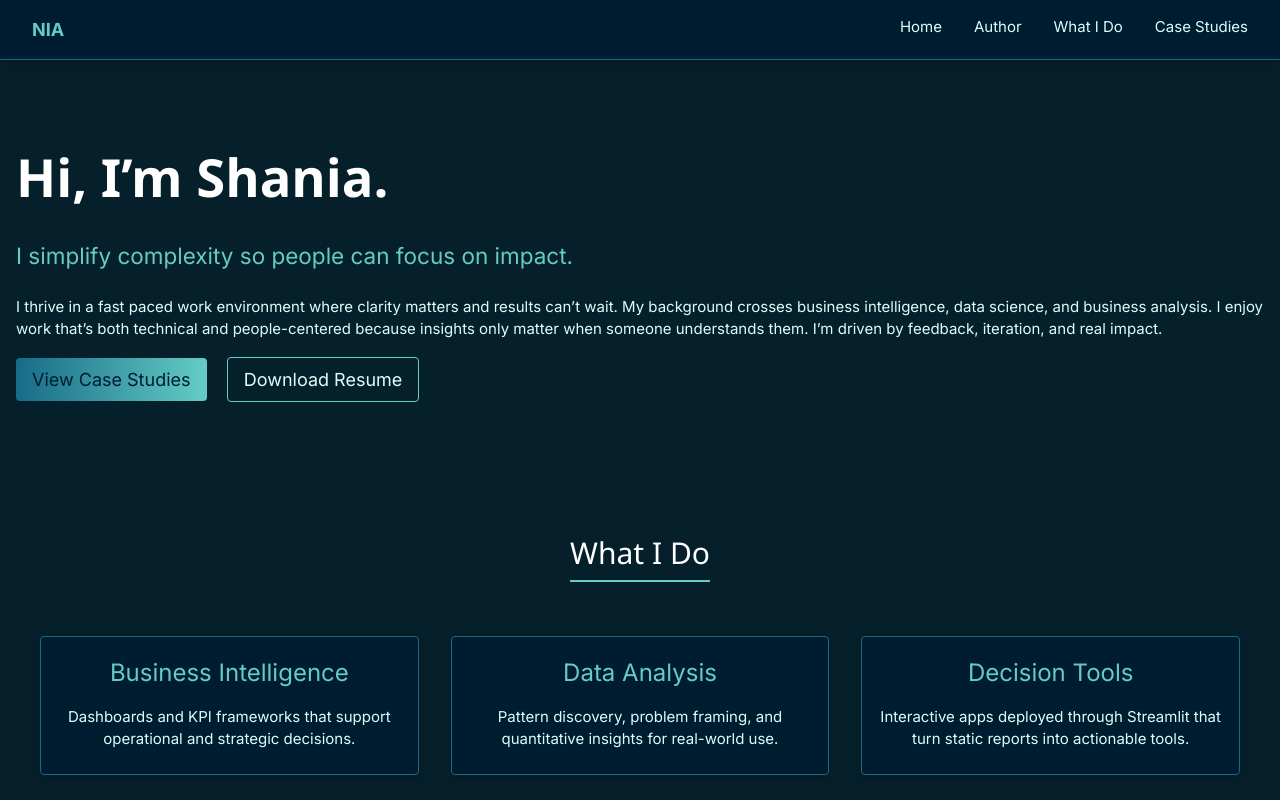
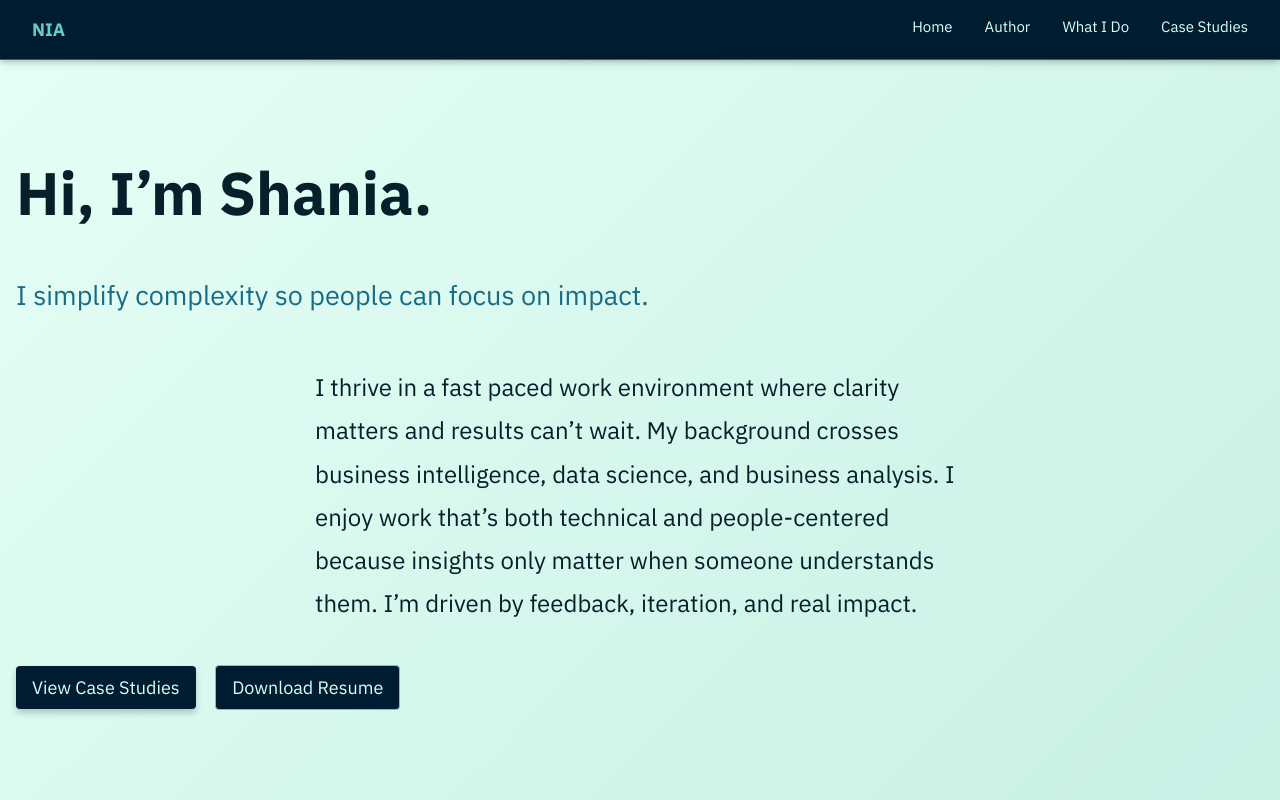
Before and after one commit to clemweb3/portfolio.continued, a plain HTML site: page index.html in a window 1280 px wide. Shown: the top 800 px of the page. Drawn offline with nearby package versions, Linux system fonts and the light colour scheme.

Commit message:
figma design was integrated

```diff
--- a/css/style.css
+++ b/css/style.css
@@ -1,22 +1,30 @@
 :root {
-    /* Custom Tech Palette */
-    --primary-dark: #06202B;
-    --secondary-dark: #001C30;
-    --text-light: #DAFFFB;
-    --accent-light: #64CCC5;
-    --accent-mid: #176B87;
-    --accent-vibrant: #7AE2CF;
+    /* Custom Tech Palette (Retained) */
+    --primary-dark: #06202B;    /* Used for dark text on Hero/Buttons/Navbar BG */
+    --secondary-dark: #001C30;  /* Used for dark text on Hero/Buttons/Navbar BG */
+    --text-light: #DAFFFB;      /* Used for light text on dark sections */
+    --accent-light: #64CCC5;    /* Light Teal/Cyan for main accent */
+    --accent-mid: #176B87;      /* Mid Blue for gradient/shadow */
+    --accent-vibrant: #7AE2CF;  /* Very vibrant accent for glow */
 
-    /* Hero text size variables */
-    --hero-text-size: 1.4rem; /* adjust this to make the opening paragraph bigger or smaller */
-    --hero-text-line-height: 1.8; /* adjust spacing inside hero paragraph */
+    /* NEW HERO COLORS (derived from the light background in your image) */
+    --hero-light-start: #E6FFF6; /* Very pale mint for the top/left of gradient */
+    --hero-light-end: #C8F0E5;   /* Slightly darker pale teal for the bottom/right of gradient */
+
+    /* Hero text size variables (Retained) */
+    --hero-text-size: 1.6rem;
+    --hero-text-line-height: 1.8;
 }
 
 /* General body styling */
 body {
+    /* Set body to the lightest color, but sections will override this */
     background-color: var(--primary-dark) !important;
-    color: var(--text-light);
-    font-family: 'Inter', sans-serif;
+    color: var(--text-light); /* Default text color for dark sections */
+
+    /* UPDATED FONT FAMILY */
+    font-family: 'IBM Plex Sans', sans-serif;
+
     transition: background-color 0.5s;
     margin: 0;
 }
@@ -39,23 +47,68 @@ header.scrolled {
     color: var(--accent-light) !important;
 }
 
+/* Primary Button (View Case Studies) */
 .w3-teal {
-    background-image: linear-gradient(to right, var(--accent-mid), var(--accent-light)) !important;
-    color: var(--secondary-dark) !important;
+    /* Button background is now the dark color to stand out on the light hero background */
+    background-color: var(--secondary-dark) !important;
+    color: var(--text-light) !important; /* Text is light */
     border: none;
     transition: transform 0.3s ease;
+    /* Optional: Small box shadow for depth */
+    box-shadow: 0 4px 6px rgba(0, 0, 0, 0.2);
 }
 
 .w3-teal:hover {
-    background-image: linear-gradient(to right, var(--accent-light), var(--accent-mid)) !important;
+    background-color: var(--primary-dark) !important;
     transform: scale(1.02);
 }
 
+/* Secondary Button (Download Resume) */
 .w3-button.w3-white {
+    /* Button background is dark */
     color: var(--text-light) !important;
-    border-color: var(--accent-light) !important;
-    background-color: transparent !important;
+    border-color: var(--secondary-dark) !important;
+    background-color: var(--secondary-dark) !important;
 }
+
+/* --- HERO SECTION STYLING (The Animation/Redesign Target) --- */
+#home {
+    min-height: 100vh;
+    padding-top: 15vh !important;
+    padding-bottom: 10vh !important;
+    display: flex;
+    flex-direction: column;
+    justify-content: center;
+
+    /* NEW: GRADIENT BACKGROUND (to match the image) */
+    background: linear-gradient(135deg, var(--hero-light-start) 0%, var(--hero-light-end) 100%) !important;
+}
+
+/* ADJUST TEXT COLORS FOR LIGHT BACKGROUND */
+#home .hero-title,
+#home .hero-sub,
+#home .hero-text,
+#home .hero-content {
+    color: var(--primary-dark) !important; /* Text is now dark on light background */
+    text-shadow: none;
+}
+/* Re-apply accent color for the subheading */
+#home .hero-sub {
+    color: var(--accent-mid) !important; /* Use a mid-dark accent color */
+    font-size: 1.8rem; /* Slight increase for contrast */
+}
+
+/* Headings (For dark sections) */
+h1, h2, h3 {
+    color: white;
+    font-family: 'IBM Plex Sans', sans-serif;
+}
+.hero-title {
+    font-size: 4rem;
+    font-weight: 700;
+}
+/* ---------------------------------------------------- */
+
 
 /* Centering "What I Do" section content */
 #work {
@@ -66,7 +119,7 @@ header.scrolled {
     margin: 0 auto 30px auto;
 }
 
-/* Card styling */
+/* Card styling (retains dark background for subsequent sections) */
 .card {
     background-color: var(--secondary-dark) !important;
     border: 1px solid var(--accent-mid);
@@ -80,23 +133,6 @@ header.scrolled {
         0 0 5px var(--accent-vibrant),
         0 0 20px var(--accent-vibrant);
     border-color: var(--accent-vibrant);
-}
-
-/* Headings */
-h1, h2, h3 {
-    color: white;
-    font-family: 'Inter', sans-serif;
-}
-
-.hero-title {
-    font-size: 3.5rem;
-    font-weight: 700;
-}
-
-.hero-sub {
-    color: var(--accent-light);
-    font-size: 1.5rem;
-    font-weight: 400;
 }
 
 /* Hero paragraph text (configurable size) */
@@ -116,13 +152,16 @@ h1, h2, h3 {
     margin-right: auto;
 }
 
-/* Section Titles */
+/* Section Titles - (For dark sections) */
 .section-title {
+    font-size: 3rem;
+    font-weight: 700;
+
     border-bottom: 2px solid var(--accent-light);
     display: inline-block;
     padding-bottom: 5px;
     margin-bottom: 30px;
-    font-family: 'Inter', sans-serif !important;
+    font-family: 'IBM Plex Sans', sans-serif !important;
 }
 
 /* Active Navigation Highlight */
@@ -132,29 +171,28 @@ h1, h2, h3 {
 }
 
 /* ------------------------------- */
-/*   Section Spacing & Scroll Fix  */
+/* Section Spacing & Scroll Fix */
 /* ------------------------------- */
 section {
-    padding-top: 120px;       /* ensures content below fixed navbar */
-    padding-bottom: 64px;     /* spacing between sections */
-    scroll-margin-top: 100px; /* for smooth anchor scrolling */
+    padding-top: 120px;
+    padding-bottom: 64px;
+    scroll-margin-top: 100px;
 }
+
 
 /* Center Author Section */
 #author {
     text-align: center;
 }
 
-/* ------------------------------- */
-/*      Sticky Footer Fix          */
-/* ------------------------------- */
+/* Footer Styling */
 footer {
-    background-color: var(--secondary-dark);
+    background-color: var(--secondary-dark) !important;
     color: var(--text-light);
     width: 100%;
     padding: 32px 0;
     text-align: center;
-    position: relative;       /* ensures it’s at the bottom naturally */
+    position: relative;
     bottom: 0;
 }
 
@@ -163,5 +201,5 @@ body, html {
 }
 
 body > *:last-child {
-    margin-bottom: 0; /* removes extra space below footer */
+    margin-bottom: 0;
 }
--- a/index.html
+++ b/index.html
@@ -7,31 +7,48 @@
 
     <link rel="stylesheet" href="https://www.w3schools.com/w3css/4/w3.css">
 
-    <link href="https://fonts.googleapis.com/css2?family=Inter:wght@300;400;600;700&display=swap" rel="stylesheet">
+    <link href="https://fonts.googleapis.com/css2?family=IBM+Plex+Sans:wght@300;400;600;700&display=swap" rel="stylesheet">
 
     <style>
         :root {
-            /* Custom Tech Palette */
+            /* Custom Tech Palette (Retained) */
             --primary-dark: #06202B; /* Darkest Blue for Background */
             --secondary-dark: #001C30; /* Darker Blue for Elements/Navbar */
-            --text-light: #DAFFFB; /* Brightest light color for text */
+            --text-light: #DAFFFB; /* Brightest light color for text (for dark sections) */
             --accent-light: #64CCC5; /* Light Teal/Cyan for main accent */
             --accent-mid: #176B87; /* Mid Blue for gradient/shadow */
             --accent-vibrant: #7AE2CF; /* Very vibrant accent for glow */
+
+            /* NEW HERO COLORS (derived from the light background in your image) */
+            --hero-light-start: #E6FFF6; /* Very pale mint for the top/left of gradient */
+            --hero-light-end: #C8F0E5;   /* Slightly darker pale teal for the bottom/right of gradient */
+
+            /* Hero text size variables */
+            --hero-text-size: 1.6rem;
+            --hero-text-line-height: 1.8;
         }
 
         /* General body styling */
         body {
             background-color: var(--primary-dark) !important;
             color: var(--text-light);
-            font-family: 'Inter', sans-serif;
+            /* UPDATED FONT FAMILY */
+            font-family: 'IBM Plex Sans', sans-serif;
             transition: background-color 0.5s;
+            margin: 0;
         }
 
         /* Navigation Bar */
         .w3-bar {
             background-color: var(--secondary-dark) !important;
             border-bottom: 1px solid var(--accent-mid); /* Subtle color separation */
+            transition: background-color 0.3s, box-shadow 0.3s;
+        }
+
+        /* Dynamic Header Styling */
+        header.scrolled {
+            background-color: rgba(0, 28, 48, 0.95) !important;
+            box-shadow: 0 2px 10px rgba(0,0,0,0.5);
         }
 
         /* W3.CSS Button/Text Override for Accent Colors */
@@ -39,24 +56,36 @@
             color: var(--accent-light) !important;
         }
 
+        /* Primary Button (View Case Studies) */
         .w3-teal {
-            /* Subtle Gradient for Primary Button */
-            background-image: linear-gradient(to right, var(--accent-mid), var(--accent-light)) !important;
-            color: var(--secondary-dark) !important;
+            /* Button background is now the dark color to stand out on the light hero background */
+            background-color: var(--secondary-dark) !important;
+            color: var(--text-light) !important; /* Text is light */
             border: none;
+            transition: transform 0.3s ease;
+            box-shadow: 0 4px 6px rgba(0, 0, 0, 0.2);
         }
 
-        /* Card Section Centering and Font Fix */
+        .w3-teal:hover {
+            background-color: var(--primary-dark) !important;
+            transform: scale(1.02);
+        }
+
+        /* Secondary Button (Download Resume) */
+        .w3-button.w3-white {
+            /* Button background is dark */
+            color: var(--text-light) !important;
+            border-color: var(--secondary-dark) !important;
+            background-color: var(--secondary-dark) !important;
+        }
+
+        /* Centering "What I Do" section content */
         #work {
             text-align: center; /* Center the whole section content */
         }
 
         #work .section-title {
             margin: 0 auto 30px auto; /* Re-center the title */
-        }
-
-        #work h3, #work p {
-            font-family: 'Inter', sans-serif; /* Ensuring consistency */
         }
 
         /* Card styling (Glow Effect) */
@@ -79,24 +108,61 @@
         /* General headings and text */
         h1, h2, h3 {
             color: white;
+            font-family: 'IBM Plex Sans', sans-serif; /* UPDATED FONT */
         }
 
         .hero-title {
-            font-size: 3.5rem;
+            font-size: 4rem; /* Adjusted for better impact on light background */
             font-weight: 700;
         }
 
         .hero-sub {
-            color: var(--accent-light);
-            font-size: 1.5rem;
+            color: var(--accent-mid) !important; /* Used a mid-dark accent color for contrast */
+            font-size: 1.8rem; /* Adjusted for better impact */
             font-weight: 400;
         }
 
+        /* Hero paragraph text (configurable size) */
+        .hero-text {
+            max-width: 650px;
+            line-height: var(--hero-text-line-height);
+            font-size: var(--hero-text-size);
+            margin-left: auto;
+            margin-right: auto;
+        }
+
+        /* Text color overrides for the light Hero Section */
+        #home .hero-title,
+        #home .hero-text,
+        #home .hero-content {
+            color: var(--primary-dark) !important; /* Text is now dark on light background */
+            text-shadow: none;
+        }
+
+        /* Author text */
+        .author-text {
+            max-width: 650px;
+            line-height: 1.7;
+            margin-left: auto;
+            margin-right: auto;
+        }
+
+        /* Section Titles - (For dark sections) */
         .section-title {
+            font-size: 3rem;
+            font-weight: 700;
+
             border-bottom: 2px solid var(--accent-light);
             display: inline-block;
             padding-bottom: 5px;
             margin-bottom: 30px;
+            font-family: 'IBM Plex Sans', sans-serif !important; /* UPDATED FONT */
+        }
+
+        /* Active Navigation Highlight */
+        .active-nav {
+            border-bottom: 2px solid var(--accent-vibrant);
+            padding-bottom: 2px;
         }
 
         /* Placeholder for new CSS additions */
@@ -107,13 +173,60 @@
             font-size: 1.2rem;
             color: var(--accent-light);
         }
+
+        /* ------------------------------- */
+        /* Section Spacing & Scroll Fix */
+        /* ------------------------------- */
+        section {
+            padding-top: 120px;       /* ensures content below fixed navbar */
+            padding-bottom: 64px;     /* spacing between sections */
+            scroll-margin-top: 100px; /* for smooth anchor scrolling */
+        }
+
+        /* ENSURE HERO SECTION FILLS THE ENTIRE SCREEN HEIGHT (Retained) */
+        #home {
+            min-height: 100vh;
+            /* NEW: GRADIENT BACKGROUND (to match the image) */
+            background: linear-gradient(135deg, var(--hero-light-start) 0%, var(--hero-light-end) 100%) !important;
+
+            /* Padding adjustments and centering */
+            padding-top: 15vh !important;
+            padding-bottom: 10vh !important;
+            display: flex;
+            flex-direction: column;
+            justify-content: center;
+        }
+
+        /* Center Author Section */
+        #author {
+            text-align: center;
+        }
+
+        /* Sticky Footer Fix */
+        footer {
+            background-color: var(--secondary-dark) !important;
+            color: var(--text-light);
+            width: 100%;
+            padding: 32px 0;
+            text-align: center;
+            position: relative;
+            bottom: 0;
+        }
+
+        body, html {
+            height: 100%;
+        }
+
+        body > *:last-child {
+            margin-bottom: 0;
+        }
     </style>
 
 </head>
 <body>
 
     <header class="w3-bar w3-padding w3-top w3-card">
-        <a href="#home" class="w3-bar-item w3-button w3-text-teal w3-large"><b>NIA</b></a>
+        <a href="#home" class="w3-bar-item w3-button w3-text-teal w3-large"><b>NIA </> </b></a>
         <div class="w3-right w3-hide-small">
             <a href="#home" class="w3-bar-item w3-button w3-hover-text-teal">Home</a>
             <a href="#author" class="w3-bar-item w3-button w3-hover-text-teal">Author</a>
@@ -130,7 +243,7 @@
         </p>
         <div class="w3-margin-top">
             <a href="#cases" class="w3-button w3-teal w3-round w3-large w3-margin-right">View Case Studies</a>
-            <a href="assets/resume.pdf" class="w3-button w3-white w3-border w3-round w3-large" style="color:var(--text-light) !important; border-color:var(--accent-light) !important; background-color: transparent !important;">Download Resume</a>
+            <a href="assets/resume.pdf" class="w3-button w3-white w3-border w3-round w3-large" style="color:var(--text-light) !important; border-color:var(--accent-light) !important; background-color: var(--secondary-dark) !important;">Download Resume</a>
         </div>
     </section>
 
```
